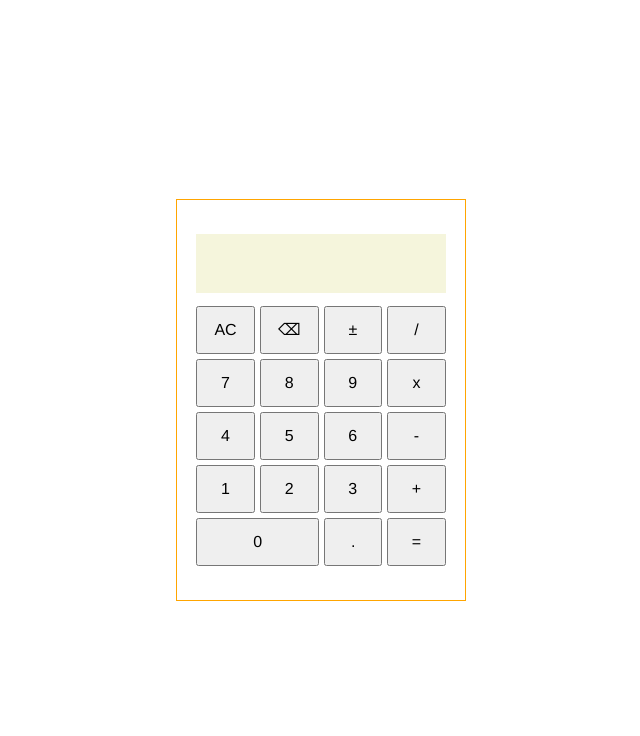
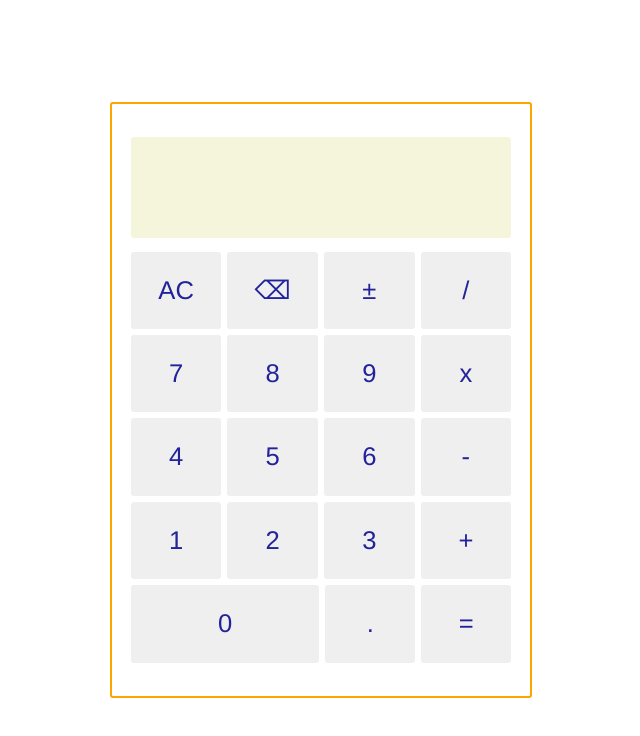
Before and after one commit to itiand/calculator, a website: page index.html in a window 1280 px wide. Shown: the whole page, without its empty margins (319-959 px from the left). Drawn offline with nearby package versions, Linux system fonts and the light colour scheme.

Commit message:
refine aesthetic, change to lighter colors, border less sharp

```diff
--- a/index.html
+++ b/index.html
@@ -12,7 +12,6 @@
   <div class="container">
     <div id="calculator" class="grid">
       <div id="display">
-        <div><p id="upperDisplay"></p></div>
         <div><h2 id="mainDisplay"></h2></div>
       </div>
       <div class="row row-1">
--- a/style.css
+++ b/style.css
@@ -6,7 +6,11 @@ body {
   font-family: Helvetica, Arial, sans-serif;
 }
 button {
-  padding: 0.8rem 1rem;
+  padding: 1.5rem 1.7rem;
+  color: rgb(34, 34, 154);
+  border: none;
+  font-size: 1.6rem;
+  border-radius: 3px;
 }
 
 .grid {
@@ -21,10 +25,11 @@ button {
 }
 
 #calculator{
-  border: 1px orange solid;
-  max-width: 400px;
+  border: 2px orange solid;
+  border-radius: 3px;
+  /* max-width: 400px; */
   padding: 2.1rem 1.2rem;
-  grid-gap: 5px;
+  grid-gap: 6px;
   grid-template-rows: 1.4fr 1fr 1fr 1fr 1fr 1fr;
 }
 
@@ -33,11 +38,16 @@ button {
   padding-left: 0.7rem;
   padding-right: 0.7rem;
   background-color:beige;
+  color:rgb(0, 0, 0);
+  border-radius: 3px;
   margin-bottom: 0.5rem;
 
   display: flex;
   flex-direction: column;
-  justify-content: space-evenly;
+  justify-content: center;
+
+  font-size: 2.4rem;
+
 }
 
 .blink {
@@ -52,7 +62,7 @@ button {
 
 .row {
   display: grid;
-  grid-gap: 5px;
+  grid-gap: 6px;
   grid-template-columns: 1fr 1fr 1fr 1fr;
 }
 
```
